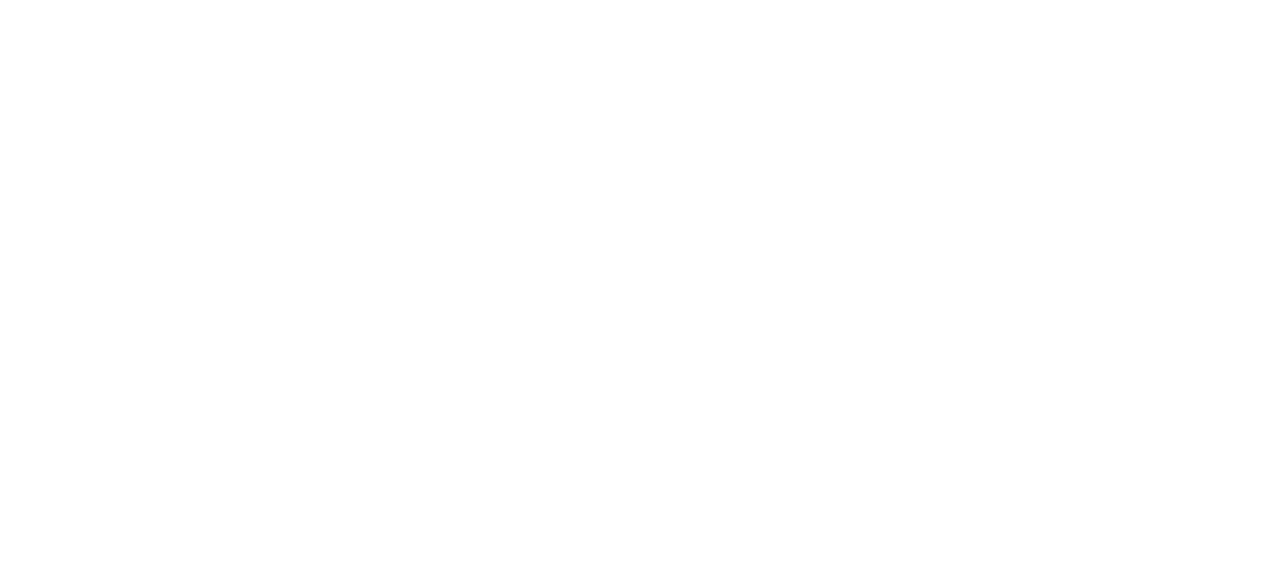
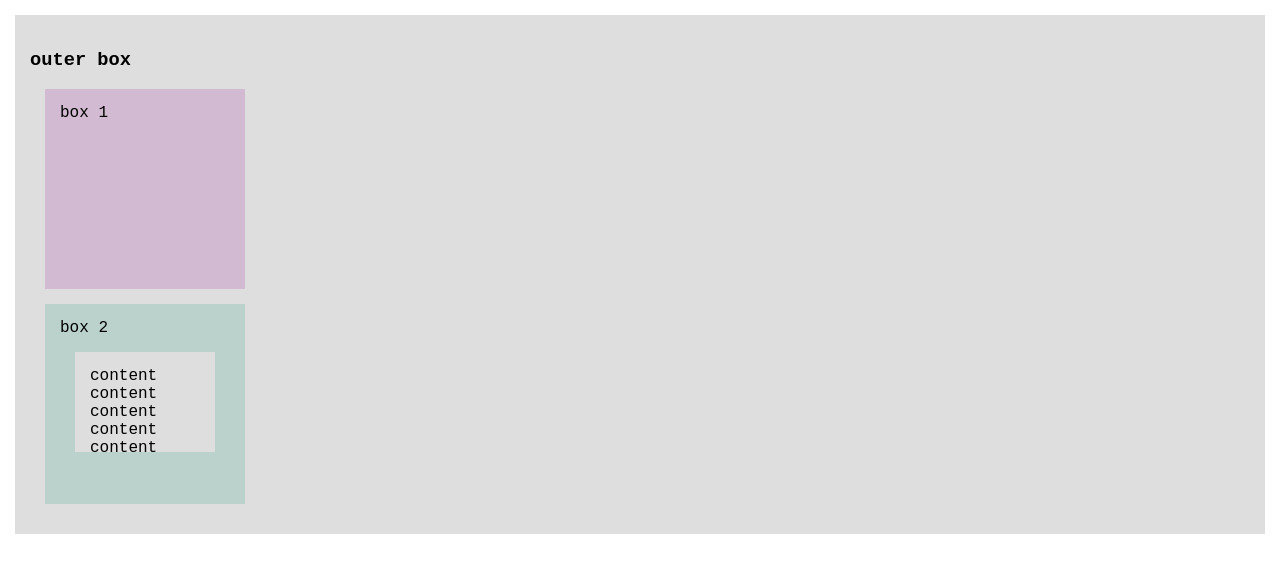
Before and after one commit to JohMun/move-priority, a website: page index.html in a window 1280 px wide. Drawn offline with Linux system fonts and the light colour scheme.

Commit message:
build setup

```diff
--- a/index.html
+++ b/index.html
@@ -7,6 +7,23 @@
     <title>The Title</title>
   </head>
   <body>
-    <script src="./index.js"></script>
+    <div class="outer-box box">
+      <h3>outer box</h3>
+      <div class="inner-box-1 box">box 1</div>
+      <div class="inner-box-2 box">
+        box 2
+        <div class="scroll-box box">
+          content<br>
+          content<br>
+          content<br>
+          content<br>
+          content<br>
+          content<br>
+          content<br>
+          content<br>
+          content<br>
+        </div>
+      </div>
+    </div>
   </body>
 </html
--- a/index.js
+++ /dev/null
@@ -1 +0,0 @@
-console.log('hello world');
--- a/style.css
+++ b/style.css
@@ -0,0 +1,40 @@
+*, *:after, *:before {
+  box-sizing: border-box;
+}
+
+html, body {
+  height: 90%;
+  font-size: 16px;
+  margin: 0px;
+  padding: 0px;
+  font-family: monospace;
+  overflow: scroll;
+}
+
+.box {
+  margin: 15px;
+  width: 200px;
+  height: 200px;
+  padding: 15px;
+}
+
+.outer-box {
+  background: #dedede;
+  width: auto;
+  height: auto;
+}
+
+.inner-box-1 {
+  background: #caca;
+}
+
+.inner-box-2 {
+  background: #aaccc4aa;
+}
+
+.scroll-box {
+  height: 100px;
+  background: #dedede;
+  width: auto;
+  overflow-y: scroll;
+}
```
Also changed, not shown: main.js (added, +43 -0 lines), move-priority.js (added, +20 -0 lines), package.json (added, +79 -0 lines), README.md (added), build/develop.js (added), build/production.js (added), build/publish.js (added), 3 other files.
